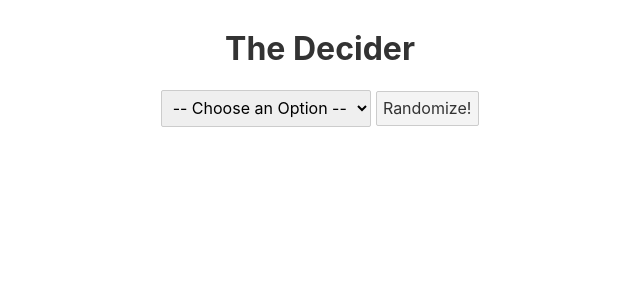
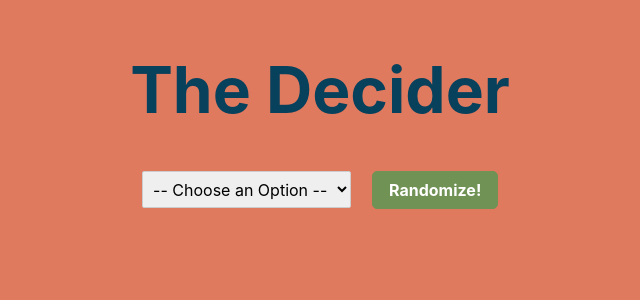
Before and after one commit to derrickholleman/the-decider, a Svelte app: page / in a window 1280 px wide. Shown: the top 300 px of the page, without its empty margins (320-960 px from the left). Built offline with nearby package versions, Linux system fonts and the light colour scheme.

Commit message:
color scheme stuff

```diff
--- a/public/global.css
+++ b/public/global.css
@@ -2,6 +2,7 @@ html, body {
 	position: relative;
 	width: 100%;
 	height: 100%;
+	background-color: #e07a5f;
 }
 
 body {
@@ -10,23 +11,6 @@ body {
 	padding: 8px;
 	box-sizing: border-box;
 	font-family: -apple-system, BlinkMacSystemFont, "Segoe UI", Roboto, Oxygen-Sans, Ubuntu, Cantarell, "Helvetica Neue", sans-serif;
-}
-
-a {
-	color: rgb(0,100,200);
-	text-decoration: none;
-}
-
-a:hover {
-	text-decoration: underline;
-}
-
-a:visited {
-	color: rgb(0,80,160);
-}
-
-label {
-	display: block;
 }
 
 input, button, select, textarea {
@@ -39,25 +23,3 @@ input, button, select, textarea {
 	border: 1px solid #ccc;
 	border-radius: 2px;
 }
-
-input:disabled {
-	color: #ccc;
-}
-
-button {
-	color: #333;
-	background-color: #f4f4f4;
-	outline: none;
-}
-
-button:disabled {
-	color: #999;
-}
-
-button:not(:disabled):active {
-	background-color: #ddd;
-}
-
-button:focus {
-	border-color: #666;
-}
--- a/src/App.svelte
+++ b/src/App.svelte
@@ -12,6 +12,10 @@
     }
   };
 </script>
+
+<svelte:head>
+  <title>The Decider</title>
+</svelte:head>
 
 <div class="page-wrapper">
   <h1>The Decider</h1>
@@ -37,14 +41,36 @@
 </div>
 
 <style>
+  h1 {
+    font-size: clamp(2rem, 5vw, 6rem);
+    color: #08415c;
+  }
   .page-wrapper {
     text-align: center;
   }
   button {
     cursor: pointer;
+    margin-left: 1rem;
+    padding: 0.5rem 1rem;
+    color: white;
+    background-color: #709255;
+    border-color: #709255;
+    border-radius: 5px;
+    font-weight: bold;
+  }
+  button:active {
+    transform: scale(0.98);
+  }
+  button:hover {
+    background-color: #81a762;
+    border-color: #81a762;
   }
   .selected-option {
-    margin-top: 2rem;
+    margin-top: 1.5rem;
     font-size: 1.5rem;
+    color: #08415c;
+    font-weight: 600;
   }
+
+  /* #08415c */
 </style>
--- a/src/randomizerOptions.js
+++ b/src/randomizerOptions.js
@@ -21,8 +21,8 @@ export const RANDOMIZER_OPTIONS = [
         'Chipotle',
         'Chipotle',
         "Subway",
-        "Chick Fil-A",
-        "Chick Fil-A",
+        "Chick-Fil-A",
+        "Chick-Fil-A",
         "Culvers",
         "Erberts and Gerberts",
         "Burger King",
@@ -37,7 +37,7 @@ export const RANDOMIZER_OPTIONS = [
         "Panda Express",
         "Canes",
         "Buffalo Wild Wings",
-        "Dominoes",
+        "Dominos",
       ],
     },
     {
```
